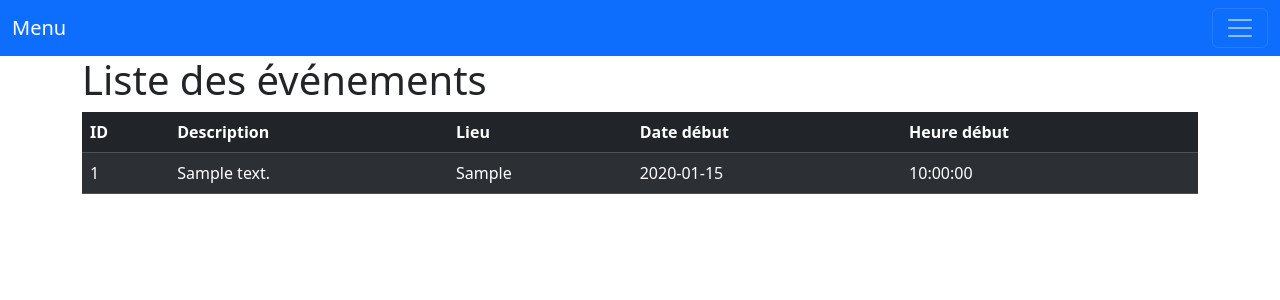
After one commit to pernetch/FlaskTest-App3, a Flask app: page /events in a window 1280 px wide. The commit adds this page. Shown: the top 300 px of the page. Run offline with Flask 3, Linux system fonts and the light colour scheme; tables that the repository leaves empty hold one stand-in row (values such as "Sample post"); some libraries are stand-ins or nearby versions.

Commit message:
modified:   app/__init__.py 	modified:   app/models.py 	modified:   app/templates/base.html 	new file:   app/templates/events.html

```diff
--- a/app/__init__.py
+++ b/app/__init__.py
@@ -1,12 +1,13 @@
 
 from flask import Flask, render_template, url_for, session, redirect, flash
 from flask_bootstrap import Bootstrap5
-from flask_sqlalchemy import SQLAlchemy
+#from flask_sqlalchemy import SQLAlchemy
 
 from config import Config
+from app.models import *
 
 bootstrap = Bootstrap5()
-db = SQLAlchemy()
+#db = SQLAlchemy()
 
 def create_app():
     app = Flask(__name__)
@@ -25,6 +26,12 @@ def create_app():
     def test():
         return render_template('test.html')
 
+    @app.route('/events')
+    def events():
+        events = Event.query.all()
+
+        return render_template('events.html', events=events)
+
     @app.route('/user/<name>')
     def user_page(name):
         return render_template('user.html', name=name)
--- a/app/templates/base.html
+++ b/app/templates/base.html
@@ -28,7 +28,7 @@
               <div class="collapse navbar-collapse" id="navbarNavAltMarkup">
                 <div class="navbar-nav">
                   <a class="nav-link active" aria-current="page" href="/">Accueil</a>
-                  <a class="nav-link" href="#">Test</a>
+                  <a class="nav-link" href="{{url_for('test')}}">Test</a>
 
                   <a class="nav-link disabled">Disabled</a>
                 </div>
--- /dev/null
+++ b/app/templates/events.html
@@ -0,0 +1,34 @@
+{% extends "base.html" %}
+
+
+{% block content %}
+<div class="container">
+
+    <h1>Liste des événements</h1>
+
+    <table class="table table-dark table-striped">
+        <thead>
+            <tr>
+              <th scope="col">ID</th>
+              <th scope="col">Description</th>
+              <th scope="col">Lieu</th>
+              <th scope="col">Date début</th>
+              <th scope="col">Heure début</th>
+            </tr>
+        </thead>
+    {% for event in events -%}
+        <tr>
+            <td>{{event.id}}</td>
+            <td>{{event.description}}</td>
+            <td>{{event.lieu}}</td>
+            <td>{{event.date_start}}</td>
+            <td>{{event.time_start}}</td>
+
+        </tr>
+    {%- endfor %}
+</table>
+
+</div>
+
+
+{% endblock %}
```
Also changed, not shown: app/models.py (+16 -15 lines), data.db.
